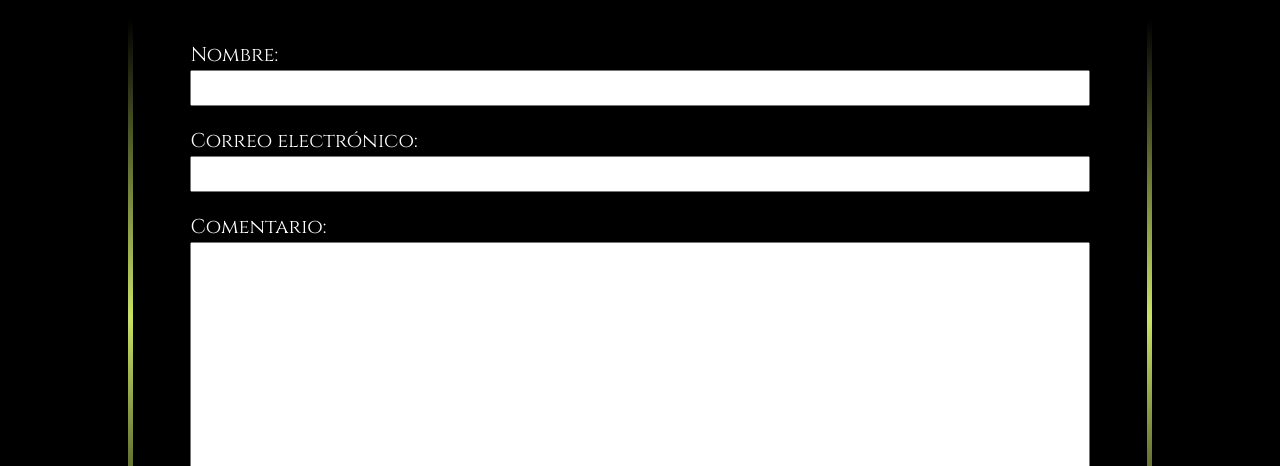
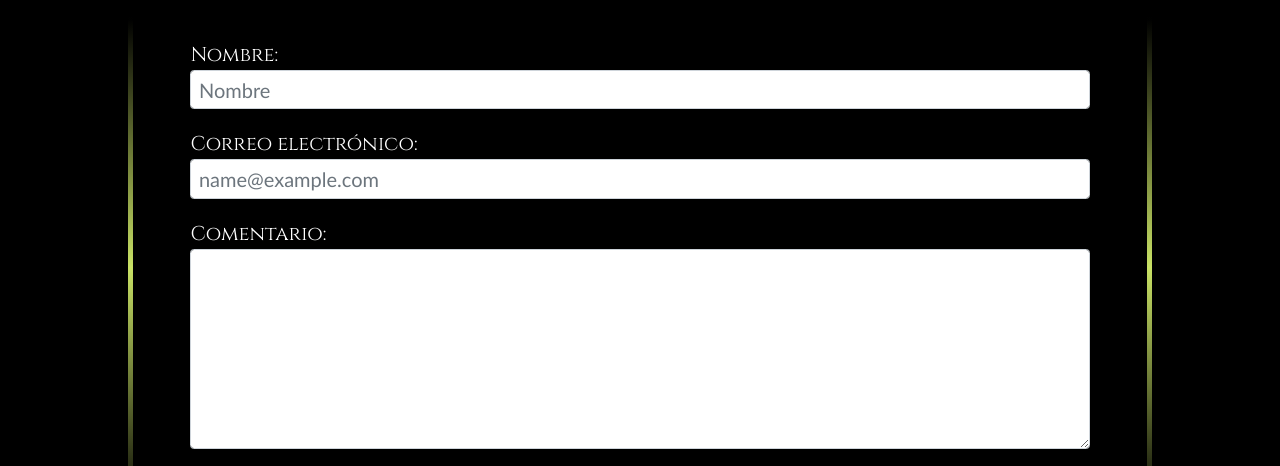
Before and after one commit to smirandaeade/PF-Sebastian-Miranda, a plain HTML site: page contacto.html in a window 1280 px wide. Shown: the part 463-929 px from the top of the page. Drawn offline with nearby package versions, Linux system fonts and the light colour scheme.

Commit message:
agrego form control a contacto.html para formulario

```diff
--- a/contacto.html
+++ b/contacto.html
@@ -120,19 +120,19 @@
                 <div class="col">
                     <li>
                         <label for="name">Nombre:</label><br>
-                        <input type="text" id="name">
+                        <input class="form-control" placeholder="Nombre" type="text" id="name">
                     </li>
                 </div>
                 <div class="col">
                     <li>
                         <label for="correo">Correo electrónico:</label><br>
-                        <input type="email" id="correo">
+                        <input class="form-control" placeholder="name@example.com" type="email" id="correo">
                     </li>
                 </div>
                 <div class="col">
                     <li>
                         <label for="comentarios">Comentario:</label><br>
-                        <textarea name="areatexto" id="comentarios" cols="30" rows="10"></textarea>
+                        <textarea class="form-control" rows="4" name="areatexto" id="comentarios" cols="30" rows="10"></textarea>
                     </li>
                 </div>
                 <div class="botonForm col">
--- a/css/styles.css
+++ b/css/styles.css
@@ -309,8 +309,9 @@ h2{
     width: 90%;
     text-align: start;
 }
-.formulario input, textarea{
+.formulario input, .formulario textarea{
     width: 90%;
+    margin: 0 auto;
     color: black;
     font-family:'Gill Sans', 'Gill Sans MT', Calibri, 'Trebuchet MS', sans-serif
 }
```
